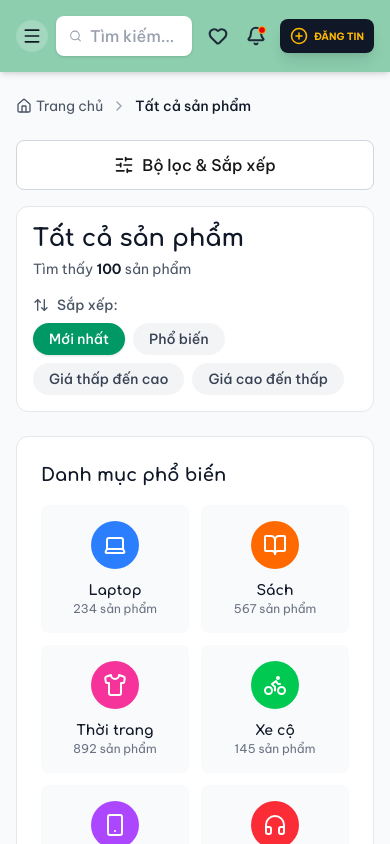
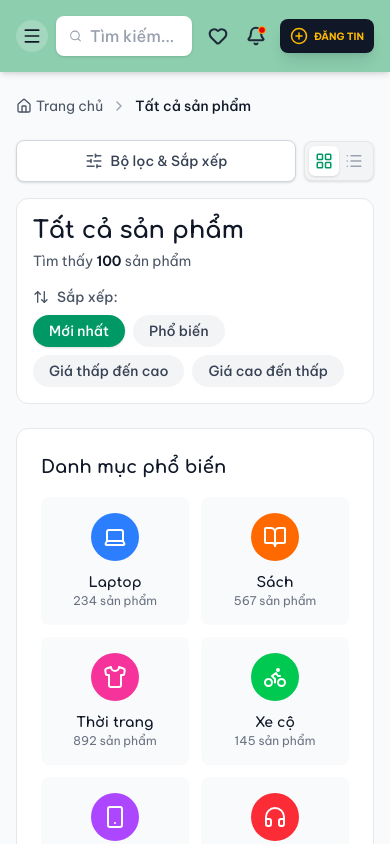
Before and after one commit to ngcnguywn0124/FE-LUM-trade-ecommerce, a Next.js app: page /search in a window 390 px wide. Shown: the top 844 px of the page. Built offline with nearby package versions, Linux system fonts and the light colour scheme.

Commit message:
style: update filter v5.1

```diff
--- a/app/search/page.tsx
+++ b/app/search/page.tsx
@@ -2,7 +2,7 @@
 
 import React, { useState, useEffect } from "react";
 import { useSearchParams, useRouter } from "next/navigation";
-import { SlidersHorizontal } from "lucide-react";
+import { SlidersHorizontal, LayoutGrid, List } from "lucide-react";
 import FilterSidebar from "@/components/features/search/FilterSidebar";
 import SearchHeader from "@/components/features/search/SearchHeader";
 import ActiveFilters from "@/components/features/search/ActiveFilters";
@@ -221,14 +221,39 @@ const SearchPage = () => {
 
           {/* Main Content */}
           <div className="flex-1 min-w-0">
-            {/* Mobile Filter Button */}
-            <button
-              onClick={() => setIsFilterOpen(true)}
-              className="lg:hidden w-full mb-4 flex items-center justify-center gap-2 px-4 py-3 bg-white border border-gray-300 rounded-lg hover:bg-gray-50 transition-colors"
-            >
-              <SlidersHorizontal size={20} />
-              <span className="font-medium">Bộ lọc & Sắp xếp</span>
-            </button>
+            {/* Mobile Filter & View Toggle */}
+            <div className="lg:hidden flex items-center gap-2 mb-4">
+              <button
+                onClick={() => setIsFilterOpen(true)}
+                className="flex-1 flex items-center justify-center gap-2 px-4 py-2.5 bg-white border border-gray-300 rounded-lg hover:bg-gray-50 transition-colors shadow-sm"
+              >
+                <SlidersHorizontal size={18} className="text-gray-600" />
+                <span className="font-medium text-sm text-gray-700">Bộ lọc & Sắp xếp</span>
+              </button>
+
+              <div className="flex items-center bg-gray-100 p-1 rounded-lg border border-gray-200 shadow-sm">
+                <button
+                  onClick={() => setViewMode('grid-4')}
+                  className={`p-1.5 rounded-md transition-all ${
+                    viewMode === 'grid-4'
+                      ? 'bg-white text-emerald-600 shadow-sm'
+                      : 'text-gray-400 hover:text-gray-600'
+                  }`}
+                >
+                  <LayoutGrid size={18} />
+                </button>
+                <button
+                  onClick={() => setViewMode('list')}
+                  className={`p-1.5 rounded-md transition-all ${
+                    viewMode === 'list'
+                      ? 'bg-white text-emerald-600 shadow-sm'
+                      : 'text-gray-400 hover:text-gray-600'
+                  }`}
+                >
+                  <List size={18} />
+                </button>
+              </div>
+            </div>
 
             {/* Mobile Filter Sidebar */}
             <div className="lg:hidden">
--- a/components/features/search/SearchHeader.tsx
+++ b/components/features/search/SearchHeader.tsx
@@ -52,7 +52,7 @@ const SearchHeader = ({
         </div>
 
         {/* View Mode Toggle (Desktop) */}
-        <div className="hidden md:flex items-center gap-2 bg-gray-100 p-1 rounded-lg">
+        <div className="hidden lg:flex items-center gap-2 bg-gray-100 p-1 rounded-lg">
           <button
             onClick={() => onViewModeChange('grid-4')}
             className={`p-2 rounded transition-colors ${
```
